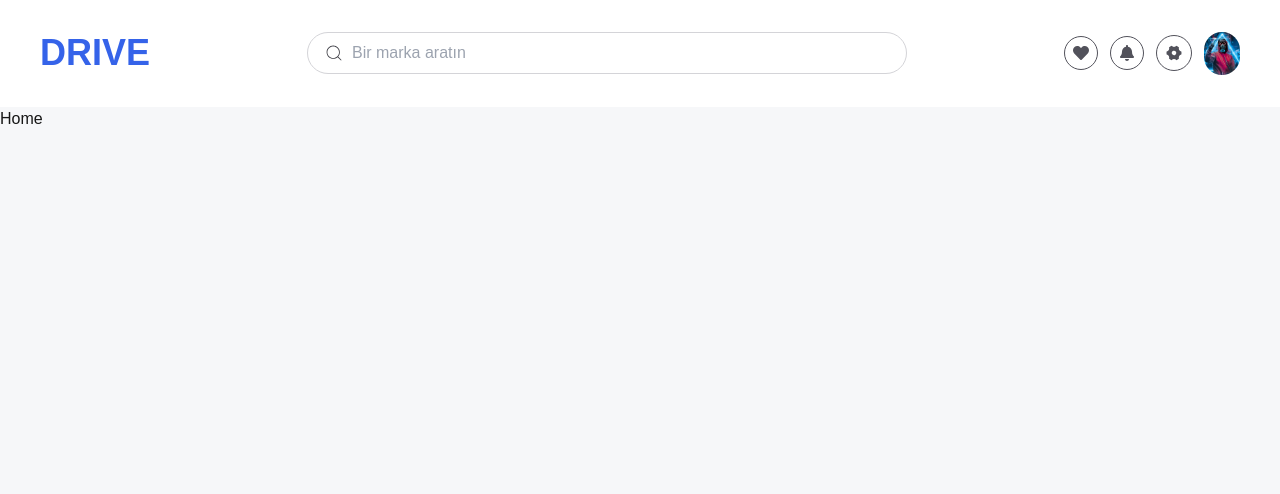
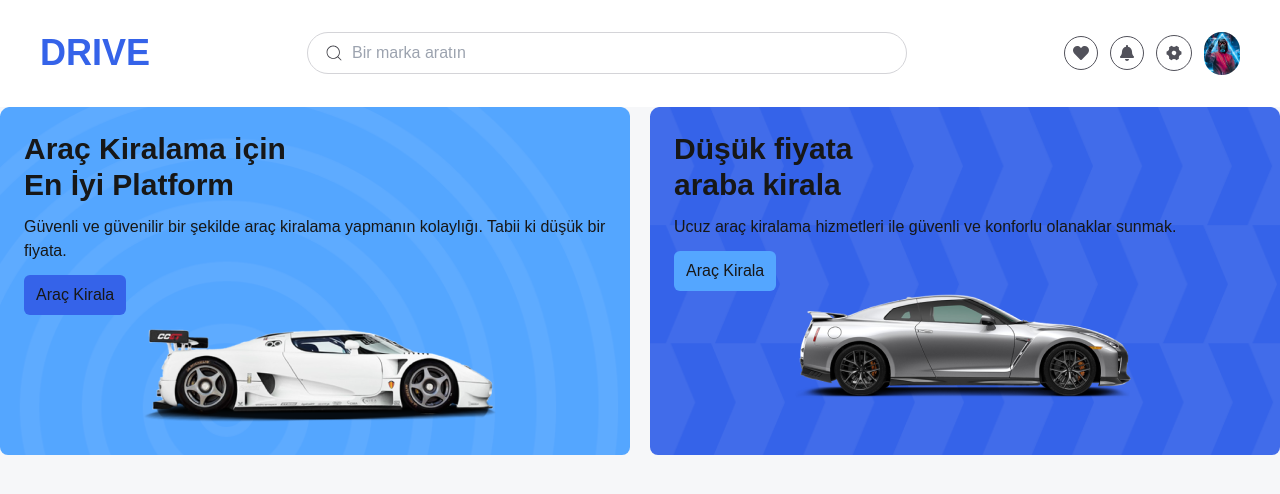
Before and after one commit to emreertugrl/FS_Car_Rental_App, a Next.js app: page / in a window 1280 px wide. Shown: the top 494 px of the page. Built offline with nearby package versions, Linux system fonts and the light colour scheme.

Commit message:
hero design completed

```diff
--- a/src/app/(pages)/page.tsx
+++ b/src/app/(pages)/page.tsx
@@ -1,7 +1,12 @@
 import React from "react";
+import Hero from "../components/hero";
 
 const Home: React.FC = () => {
-  return <div>Home</div>;
+  return (
+    <div>
+      <Hero />
+    </div>
+  );
 };
 
 export default Home;
--- /dev/null
+++ b/src/app/components/hero/index.tsx
@@ -0,0 +1,44 @@
+const Hero: React.FC = () => {
+  return (
+    <div className="lg:grid lg:grid-cols-2 lg:gap-5">
+      <div className="bg-circle bg-no-repeat bg-cover p-6 rounded-lg">
+        <h1 className="text-3xl font-semibold">
+          Araç Kiralama için <br /> En İyi Platform
+        </h1>
+
+        <p className="my-3">
+          Güvenli ve güvenilir bir şekilde araç kiralama yapmanın kolaylığı. Tabii ki düşük bir
+          fiyata.
+        </p>
+
+        <button className="bg-basic-blue py-2 px-3 rounded-md hover:brightness-90 transition">
+          Araç Kirala
+        </button>
+
+        <div className="flex justify-center">
+          <img src="/car-1.png" alt="car" />
+        </div>
+      </div>
+
+      <div className="bg-triangle bg-no-repeat bg-cover p-6 max-lg:hidden rounded-lg">
+        <h1 className="text-3xl font-semibold w-3/4">
+          Düşük fiyata <br /> araba kirala
+        </h1>
+
+        <p className="my-3">
+          Ucuz araç kiralama hizmetleri ile güvenli ve konforlu olanaklar sunmak.
+        </p>
+
+        <button className="bg-[#54A6FF] py-2 px-3 rounded-md hover:brightness-90 transition">
+          Araç Kirala
+        </button>
+
+        <div className="flex justify-center">
+          <img src="/car-2.png" alt="car" />
+        </div>
+      </div>
+    </div>
+  );
+};
+
+export default Hero;
```
